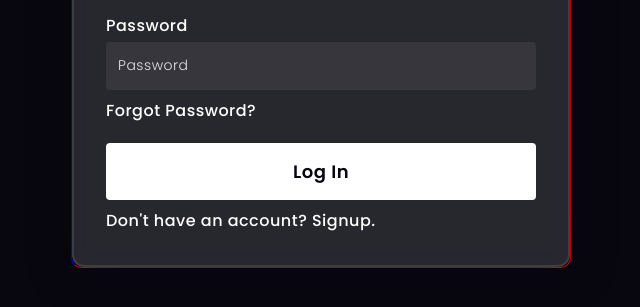
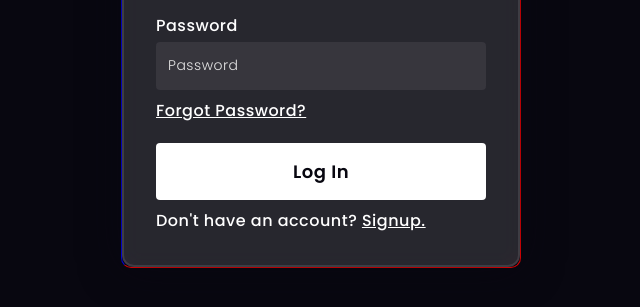
Before and after one commit to theharshjha/CraveYard, a plain HTML site: page index.html in a window 1280 px wide. Shown: the part 353-660 px from the top of the page, without its empty margins (319-959 px from the left). Drawn offline with Linux system fonts and the light colour scheme.

Commit message:
Update index.css

```diff
--- a/css/index.css
+++ b/css/index.css
@@ -1,15 +1,12 @@
 * {
     width: 100%;
-    margin:0;
-    padding:0;
+    margin: 0;
+    padding: 0;
     border: 0;
-    outline: 0;
-    box-sizing:border-box;
+    box-sizing: border-box;
   }
-html, body {
-    scrollbar-width:none;
+  body, html {
     height: 100%;
-    width: 100%;
   }
   body{
       background-color: #080710;
@@ -22,14 +19,8 @@ body{
     border-bottom: .1px solid red;
     border-left: .1px solid blue;
     border-top: .1px solid blue;
-    width: 500px;
+    width: 400px;
     border-radius: 10px;
-}
-
-@media(max-width: 500px) {
-    .formWrapper {
-        width: 70%;
-    }
   }
   form{
       background-color: rgba(255,255,255,0.13);
@@ -85,6 +76,81 @@ button{
 p {
     margin-top: 8px;
 }
-a {
-    text-decoration: none;
+* {
+    width: 100%;
+    margin: 0;
+    padding: 0;
+    border: 0;
+    box-sizing: border-box;
   }
+  body, html {
+    height: 100%;
+  }
+  body{
+      background-color: #080710;
+      display: flex;
+      align-items: center;
+      justify-content: center;
+  }
+  .formWrapper {
+    border-right: .1px solid red;
+    border-bottom: .1px solid red;
+    border-left: .1px solid blue;
+    border-top: .1px solid blue;
+    width: 400px;
+    border-radius: 10px;
+  }
+  form{
+      background-color: rgba(255,255,255,0.13);
+      border-radius: 12px;
+      backdrop-filter: blur(10px);
+      border: 2px solid rgba(255,255,255,0.1);
+      box-shadow: 0 0 40px rgba(8,7,16,0.6);
+      padding: 32px;
+  }
+  form *{
+      font-family: 'Poppins',sans-serif;
+      color: #ffffff;
+      letter-spacing: 0.5px;
+      outline: none;
+      border: none;
+  }
+  form h3{
+      font-size: 32px;
+      font-weight: 500;
+      line-height: 42px;
+      text-align: center;
+  }
+  label{
+      display: block;
+      margin-top: 16px;
+      font-size: 16px;
+      font-weight: 500;
+  }
+  input{
+      display: block;
+      height: 48px;
+      width: 100%;
+      background-color: rgba(255,255,255,0.07);
+      border-radius: 4px;
+      margin-top: 4px;
+      padding-left: 12px;
+      font-size: 14px;
+      font-weight: 300;
+  }
+  ::placeholder{
+    color: #e5e5e5;
+}
+button{
+    margin-top: 20px;
+    background-color: #ffffff;
+    color: #080710;
+    padding: 15px 0;
+    font-size: 18px;
+    font-weight: 600;
+    border-radius: 4px;
+    cursor: pointer;
+}
+p {
+    margin-top: 8px;
+}
```
Lines whose indentation alone changed are shown as unchanged.
